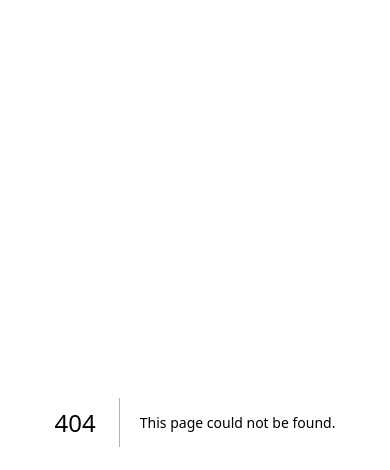
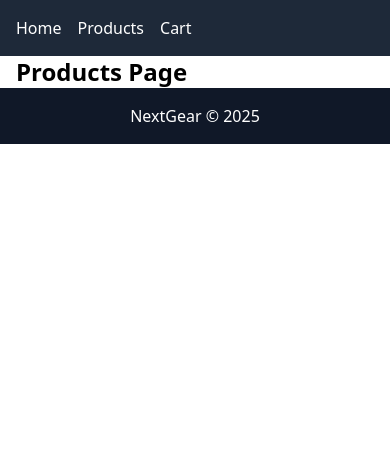
Before and after one commit to Zombie5467/NextGear, a Next.js app: page /products in a window 390 px wide. Before the commit this address had no page. Shown: the top 470 px of the page. Built offline with nearby package versions, Linux system fonts and the light colour scheme.

Commit message:
Fase 1 completada: estructura base y diseño inicial responsive

```diff
--- a/app/layout.tsx
+++ b/app/layout.tsx
@@ -1,6 +1,8 @@
 import type { Metadata } from "next";
 import { Geist, Geist_Mono } from "next/font/google";
 import "./globals.css";
+import Navbar from '../components/Navbar';
+import Footer from '../components/Footer';
 
 const geistSans = Geist({
   variable: "--font-geist-sans",
@@ -13,8 +15,8 @@
 });
 
 export const metadata: Metadata = {
-  title: "Create Next App",
-  description: "Generated by create next app",
+  title: 'NextGear',
+  description: 'E-commerce de hardware y gadgets'
 };
 
 export default function RootLayout({
@@ -25,7 +27,9 @@
   return (
     <html lang="en">
       <body className={`${geistSans.variable} ${geistMono.variable}`}>
-        {children}
+        <Navbar />
+          <main className="flex-1 container mx-auto px-4">{children}</main>
+        <Footer />
       </body>
     </html>
   );
--- /dev/null
+++ b/app/products/page.tsx
@@ -0,0 +1,3 @@
+export default function ProductsPage() {
+  return <h1 className="text-2xl font-bold">Products Page</h1>;
+}
--- /dev/null
+++ b/components/Footer.tsx
@@ -0,0 +1,7 @@
+export default function Footer() {
+  return (
+    <footer className="bg-gray-900 text-white p-4 text-center">
+      NextGear © 2025
+    </footer>
+  );
+}
--- /dev/null
+++ b/components/Navbar.tsx
@@ -0,0 +1,11 @@
+import Link from 'next/link';
+
+export default function Navbar() {
+  return (
+    <nav className="bg-gray-800 text-white p-4 flex gap-4">
+      <Link href="/">Home</Link>
+      <Link href="/products">Products</Link>
+      <Link href="/cart">Cart</Link>
+    </nav>
+  );
+}
```
Also changed, not shown: app/cart/page.tsx (added), components/ui/Button.tsx (added), components/ui/Card.tsx (added).
